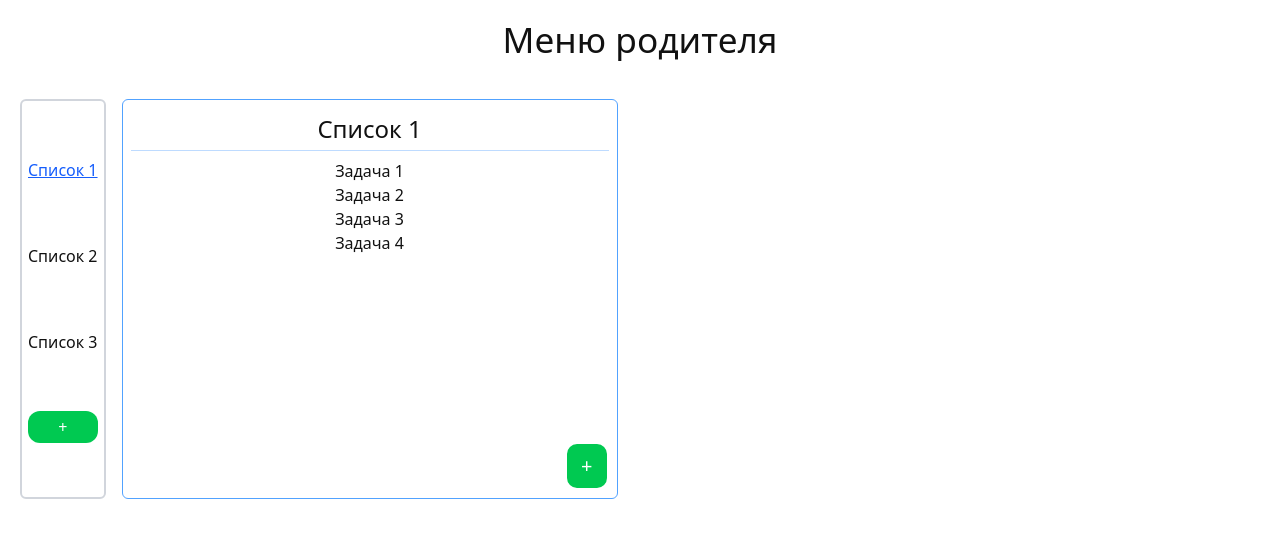
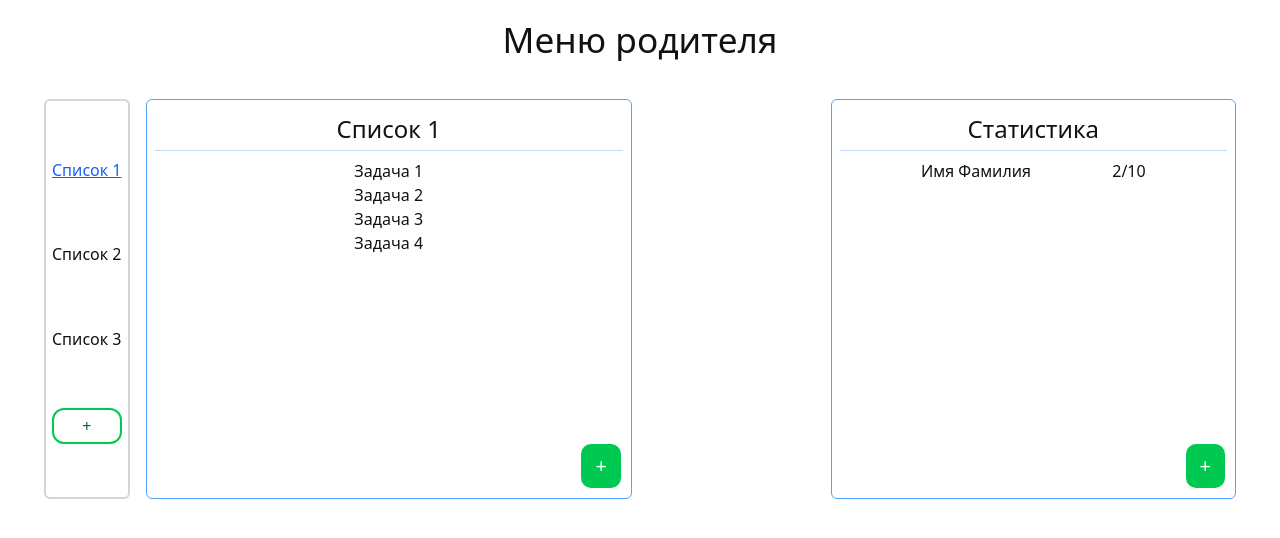
Before and after one commit to Xpaul6/courseproject_swagtodo, a React (Vite) app in the folder frontend/: page /parent-menu in a window 1280 px wide. Shown: the top 538 px of the page. Built offline with nearby package versions, Linux system fonts and the light colour scheme.

Commit message:
feat: children menu layout (demo only(

```diff
--- a/frontend/src/components/Parent_menu.jsx
+++ b/frontend/src/components/Parent_menu.jsx
@@ -5,7 +5,7 @@ function Parent_menu() {
     <>
       <div className="p-5 w-full">
         <h2 className="text-center">Меню родителя</h2>
-        <div className="flex sm:flex-row flex-col mt-10 sm:h-[400px]">
+        <div className="flex sm:flex-row flex-col mt-10 sm:h-[400px] sm:ml-6">
           <div className="overflow-x-auto whitespace-nowrap">
             <div
               className="flex flex-row sm:flex-col justify-evenly min-w-full border-b-2 pb-1 sm:pb-0 sm:border-2 sm:h-full
@@ -20,7 +20,7 @@ function Parent_menu() {
               <div className="mx-1.5 text-center leading-8 sm:hover:cursor-pointer">
                 Список 3
               </div>
-              <div className="text-white rounded-xl bg-green-500 text-center py-1 px-3 mx-1.5 sm:hover:cursor-pointer">
+              <div className="text-green-800 rounded-xl border-2 border-green-500 text-center py-1 px-3 mx-1.5 sm:hover:cursor-pointer">
                 +
               </div>
             </div>
@@ -39,6 +39,24 @@ function Parent_menu() {
               </button>
             </div>
           </div>
+          <div className="mt-10 sm:mt-0 flex flex-col p-2 sm:w-2/6 border border-blue-400 rounded-md sm:ml-auto sm:mr-6">
+            <h3 className="text-center my-2 pb-2 border-b-1 border-blue-200">
+              Статистика
+            </h3>
+            <div className="flex justify-evenly">
+              <div className="">
+                Имя Фамилия
+              </div>
+              <div>
+                2/10
+              </div>
+            </div>
+            <div className="w-full flex flex-row-reverse sm:mt-auto">
+              <button className="py-2 px-3.5 text-xl text-white border-2 rounded-xl bg-green-500">
+                +
+              </button>
+            </div>
+          </div>
         </div>
       </div>
     </>
```
